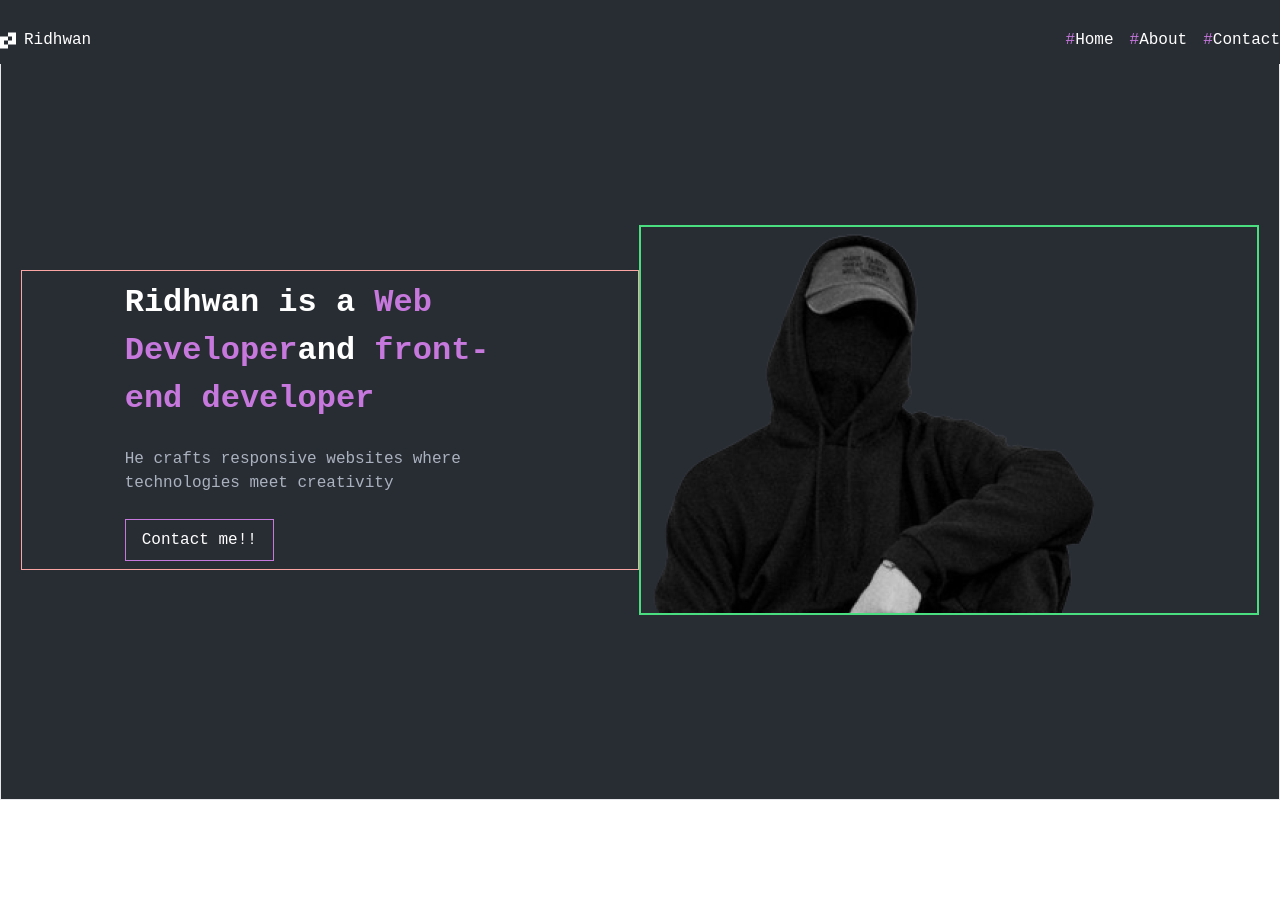
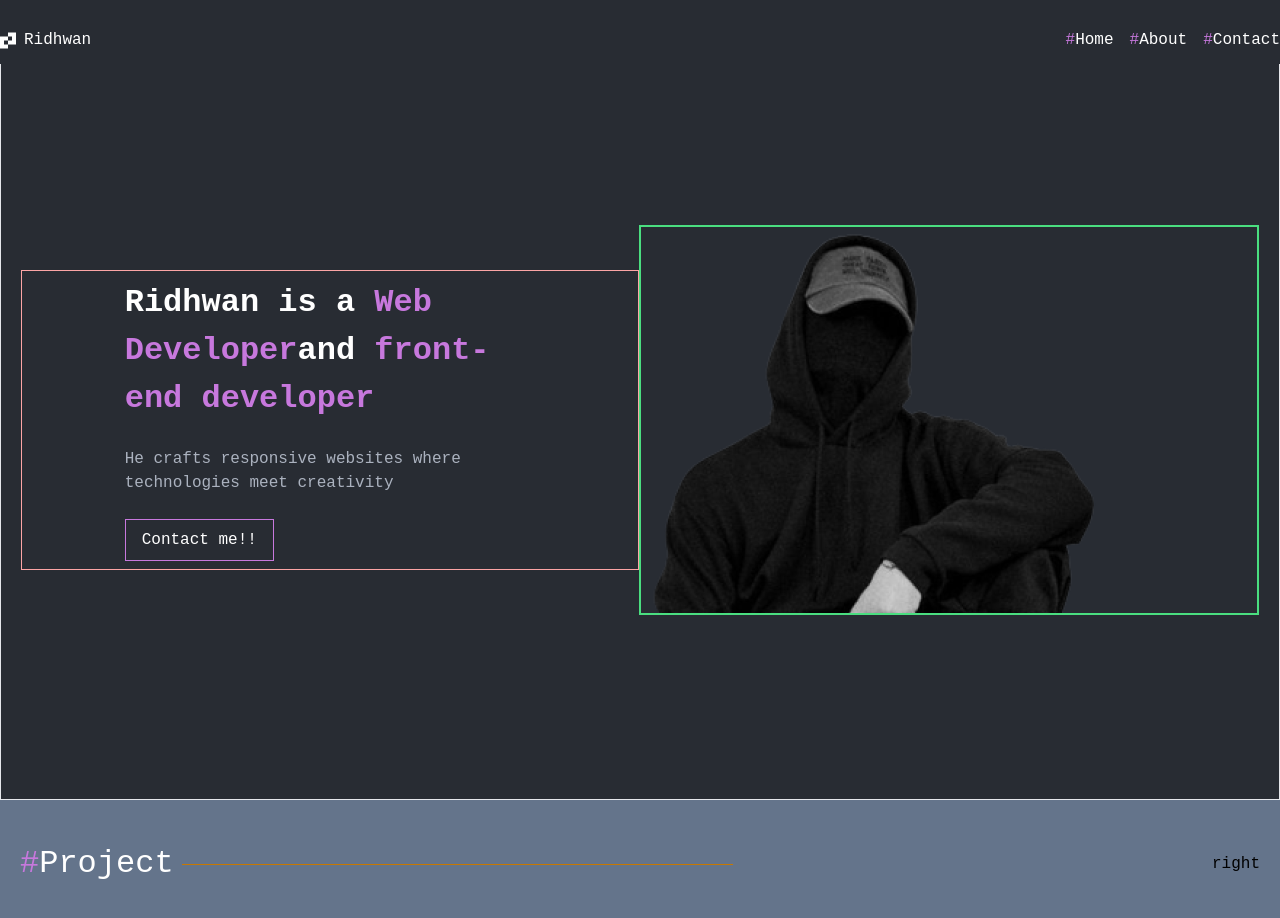
Before and after one commit to ibnbakare/Portfolios, a Next.js app: page /home in a window 1280 px wide. Shown: the top 918 px of the page. Before the commit the page ends 800 px from the top, so only its background shows below. Built offline with nearby package versions, Linux system fonts and the light colour scheme.

Commit message:
starting project section

```diff
--- a/src/app/home/page.jsx
+++ b/src/app/home/page.jsx
@@ -1,9 +1,13 @@
 import About from '@/components/about_page_section/About'
+import Project from '@/components/about_project_page/Project'
 import React from 'react'
 
 const Home = () => {
   return (
+    <>
     <About />
+    <Project />
+    </>
   )
 }
 
--- a/src/components/about_project_page/Project.jsx
+++ b/src/components/about_project_page/Project.jsx
@@ -0,0 +1,30 @@
+import React from 'react'
+
+const Project = () => {
+    return (
+        <>
+            <div className='px-5 py-10   max-w-[1560px] h-min-screen bg-slate-500'>
+
+                {/* top */}
+                <div className="flex justify-between items-center">
+                    {/* left */}
+                    <div className="text-white font-medium text-[32px] w-2/3 flex items-center  gap-2">
+                        <div className=" ">
+                            <span className='text-[#C778DD]'>#</span>Project
+                        </div>
+                        <div className=" w-2/3 h-px bg-[#C77800] ">
+
+                        </div>
+
+                    </div>
+                    {/* right */}
+                    <div className="">right</div>
+                </div>
+                {/* bottom */}
+
+            </div>
+        </>
+    )
+}
+
+export default Project
```
